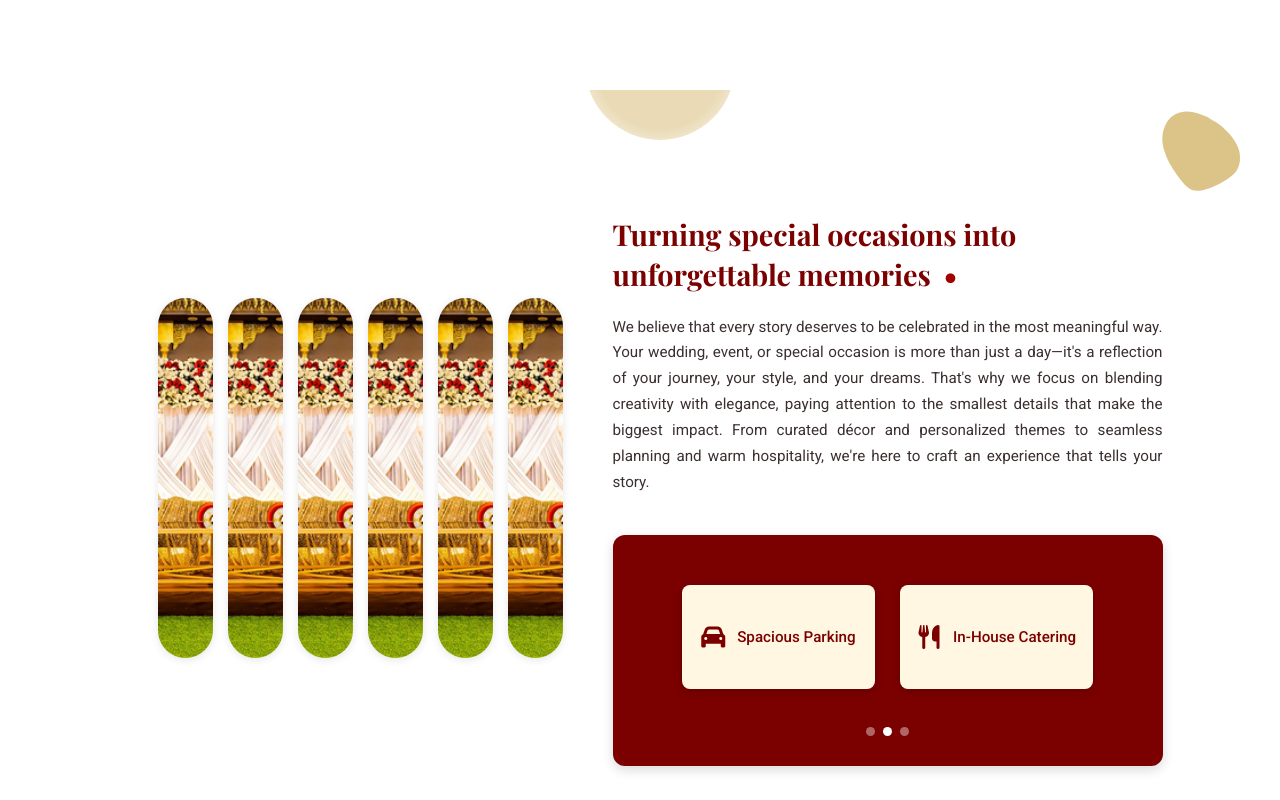
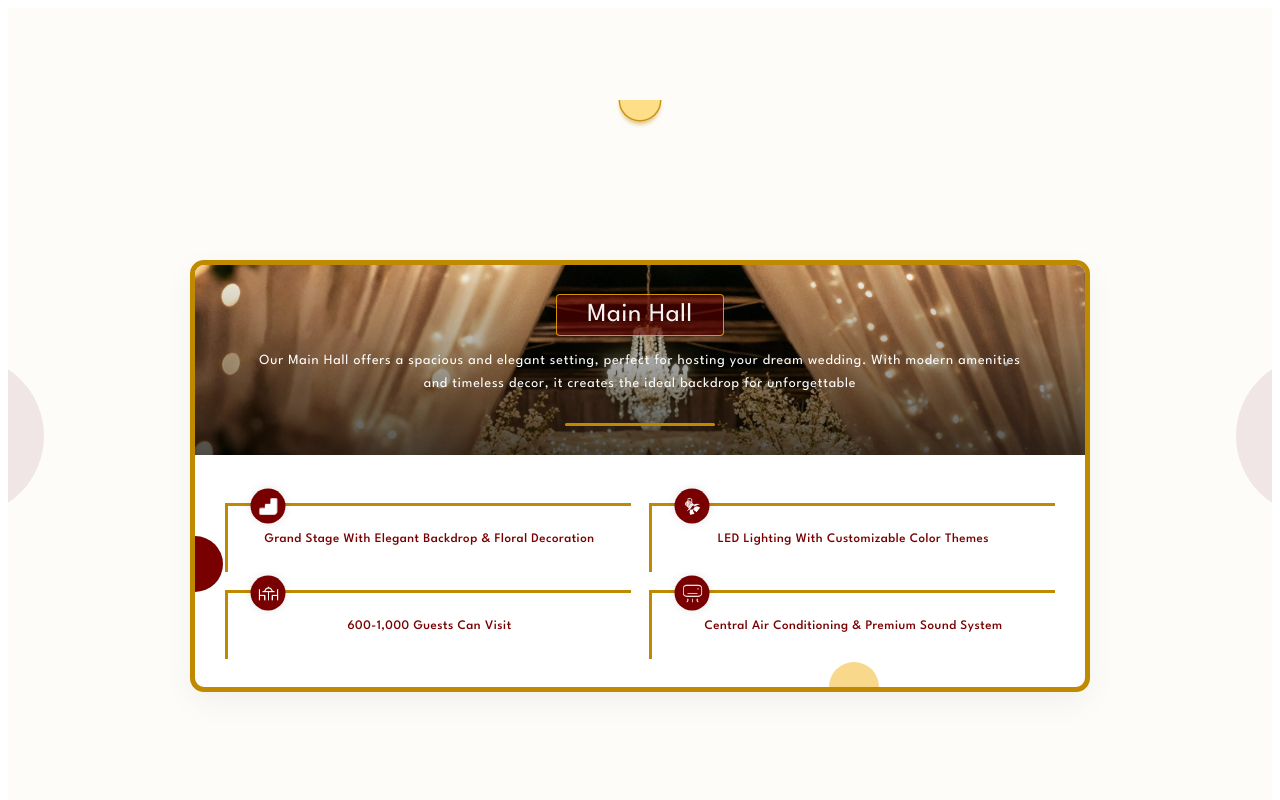
Before and after one commit to Vignesh-016/Convention_hall, a plain HTML site: page Marriage Hall/Services/service.html in a window 1280 px wide. Shown: the top 800 px of the page. Drawn offline with nearby package versions, Linux system fonts and the light colour scheme; a web font is replaced by a local one.

Commit message:
service page animation section aond faq done

```diff
--- a/Marriage Hall/Services/service.html
+++ b/Marriage Hall/Services/service.html
@@ -33,59 +33,7 @@
 
 
 
-    <!-- Special Occasions Section -->
-    <section class="occasion-section">
-        <div class="occasion-decorative-leaf">
-            <svg width="120" height="120" viewBox="0 0 120 120" fill="none" xmlns="http://www.w3.org/2000/svg">
-                <path d="M60 10C70 15 80 25 85 35C90 45 88 55 85 60C82 65 75 70 65 75C55 80 45 82 40 80C35 78 30 72 25 65C20 58 15 50 12 40C9 30 10 20 15 12C20 4 30 0 40 2C50 4 58 8 60 10Z" fill="#B8860B" opacity="0.8"/>
-            </svg>
-        </div>
-        <div class="occasion-decorative-circle-top"></div>
 
-        <div class="occasion-container">
-            <div class="occasion-image-slices">
-                <div class="slice"
-                     style="background-image:url('../assets/Marraige Hall.png');"></div>
-                <div class="slice"
-                     style="background-image:url('../assets/Marraige Hall.png');"></div>
-                <div class="slice"
-                     style="background-image:url('../assets/Marraige Hall.png');"></div>
-                <div class="slice"
-                     style="background-image:url('../assets/Marraige Hall.png');"></div>
-                <div class="slice"
-                     style="background-image:url('../assets/Marraige Hall.png');"></div>
-                <div class="slice"
-                     style="background-image:url('../assets/Marraige Hall.png');"></div>
-            </div>
-            <div class="occasion-content">
-                <h2>Turning special occasions into unforgettable memories <span class="dot">•</span></h2>
-                <p>
-                    We believe that every story deserves to be celebrated in the most meaningful way. Your wedding, event, or special occasion is more than just a day—it's a reflection of your journey, your style, and your dreams. That's why we focus on blending creativity with elegance, paying attention to the smallest details that make the biggest impact. From curated décor and personalized themes to seamless planning and warm hospitality, we're here to craft an experience that tells your story.
-                </p>
-                <section class="facility-slider">
-                    <div class="facility-track">
-                        <div class="facility-slide">
-                            <div class="facility-card"><i class="fa-solid fa-wind"></i><span>Air conditioned hall</span></div>
-                            <div class="facility-card"><i class="fa-solid fa-video"></i><span>24hr cctv surveillance</span></div>
-                        </div>
-                        <div class="facility-slide">
-                            <div class="facility-card"><i class="fa-solid fa-car"></i><span>Spacious parking</span></div>
-                            <div class="facility-card"><i class="fa-solid fa-utensils"></i><span>In-house catering</span></div>
-                        </div>
-                        <div class="facility-slide">
-                            <div class="facility-card"><i class="fa-solid fa-chair"></i><span>Luxury seating</span></div>
-                            <div class="facility-card"><i class="fa-solid fa-wifi"></i><span>Free Wi-Fi access</span></div>
-                        </div>
-                    </div>
-                    <div class="facility-dots">
-                        <span class="dot active"></span>
-                        <span class="dot"></span>
-                        <span class="dot"></span>
-                    </div>
-                </section>
-            </div>
-        </div>
-    </section>
 
 
 
@@ -202,37 +150,9 @@
                     </div>
                 </div>
             </div>
-        </div> -->
-        <!-- Interactive Animation Elements -->
-        <!-- <div id="interactive-overlay"></div>
-        <div id="interactive-icon-loader">
-            <span id="close-loader">×</span>
-            <div class="loader-spinner"></div>
-        </div>
-    </section> -->
-    <!-- ========================================== -->
-    <!-- ===== NEW ANIMATED HALLS SECTION END ===== -->
-    <!-- ========================================== -->
-
-<!-- SERVICES PAGE FAQ SECTION -->
-<section class="service-faq-section" data-aos="fade-up" data-aos-delay="200">
-    <h2 class="service-faq-title" data-aos="fade-down" data-aos-delay="240">
-        Frequently Asked Questions
-    </h2>
-
-    <div class="service-faq-container">
-
-        <!-- LEFT COLUMN -->
-        <div class="service-faq-column">
-
-            <div class="service-faq-item" data-aos="fade-right" data-aos-delay="270">
-                <button class="service-faq-question">
-                    <span class="service-faq-icon"></span>
-                    <span class="service-fq-h">What services do you provide?</span>
-                </button>
-                <div class="service-faq-answer">
-                    <p>We offer catering, decoration, seating arrangements, photography, luxury setups, and complete event support.</p>
-                </div>
+            <!-- Card 3 -->
+            <div class="content-card" data-index="2">
+                 <!-- Card 3 content goes here -->
                  <div class="card-grid-container">
 
                     <!-- ROW 1: Banner -->
@@ -279,15 +199,9 @@
                     </div>
                 </div>
             </div>
-
-            <div class="service-faq-item" data-aos="fade-right" data-aos-delay="320">
-                <button class="service-faq-question">
-                    <span class="service-faq-icon"></span>
-                    <span class="service-fq-h">Do you provide decoration themes?</span>
-                </button>
-                <div class="service-faq-answer">
-                    <p>Yes! We provide classic, modern, traditional, floral and custom decoration themes.</p>
-                </div>
+            <!-- Card 4 -->
+            <div class="content-card" data-index="3">
+                 <!-- Card 4 content goes here -->
                    <div class="card-grid-container">
 
                     <!-- ROW 1: Banner -->
@@ -332,6 +246,54 @@
                             </div>
                         </div>
                     </div>
+                </div>
+            </div>
+        </div>
+
+        <!-- Layer 2: The Static Frame with Semi-Circles (in the front) -->
+        <div class="static-frame">
+            <div class="semi-circle top"></div>
+            <div class="semi-circle left"></div>
+            <div class="semi-circle right"></div>
+        </div>
+
+    </div>
+</div>
+
+
+    <!-- ========================================== -->
+    <!-- ===== NEW ANIMATED HALLS SECTION END ===== -->
+    <!-- ========================================== -->
+
+<!-- SERVICES PAGE FAQ SECTION -->
+<!-- SERVICES PAGE FAQ SECTION -->
+<section class="service-faq-section" data-aos="fade-up" data-aos-delay="200">
+    <h2 class="service-faq-title" data-aos="fade-down" data-aos-delay="240">
+        Frequently Asked Questions
+    </h2>
+
+    <div class="service-faq-container">
+
+        <!-- LEFT COLUMN -->
+        <div class="service-faq-column">
+
+            <div class="service-faq-item" data-aos="fade-right" data-aos-delay="270">
+                <button class="service-faq-question">
+                    <span class="service-faq-icon"></span>
+                    <span class="service-fq-h">What services do you provide?</span>
+                </button>
+                <div class="service-faq-answer">
+                    <p>We offer catering, decoration, seating arrangements, photography, luxury setups, and complete event support.</p>
+                </div>
+            </div>
+
+            <div class="service-faq-item" data-aos="fade-right" data-aos-delay="320">
+                <button class="service-faq-question">
+                    <span class="service-faq-icon"></span>
+                    <span class="service-fq-h">Do you provide decoration themes?</span>
+                </button>
+                <div class="service-faq-answer">
+                    <p>Yes! We provide classic, modern, traditional, floral and custom decoration themes.</p>
                 </div>
             </div>
 
```
